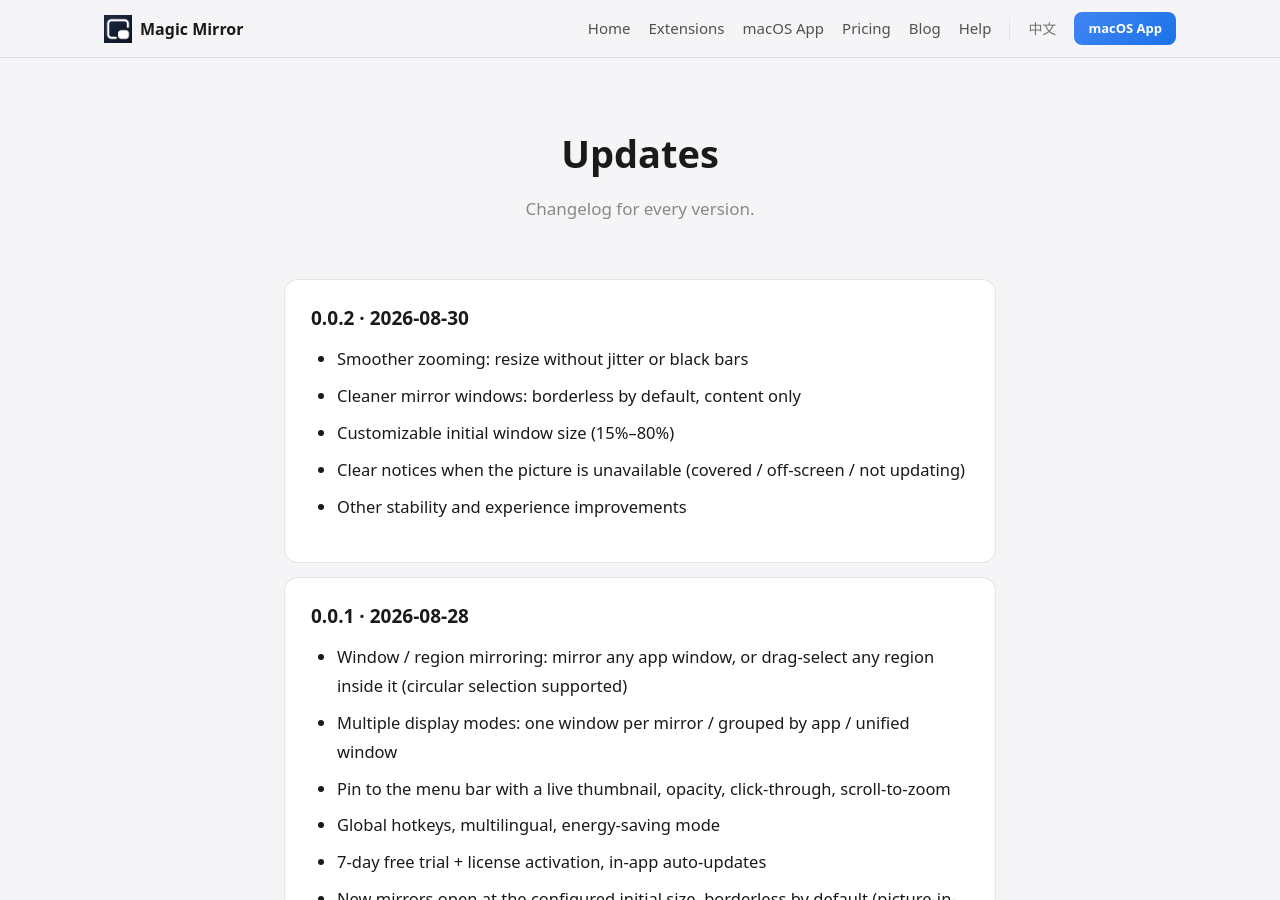
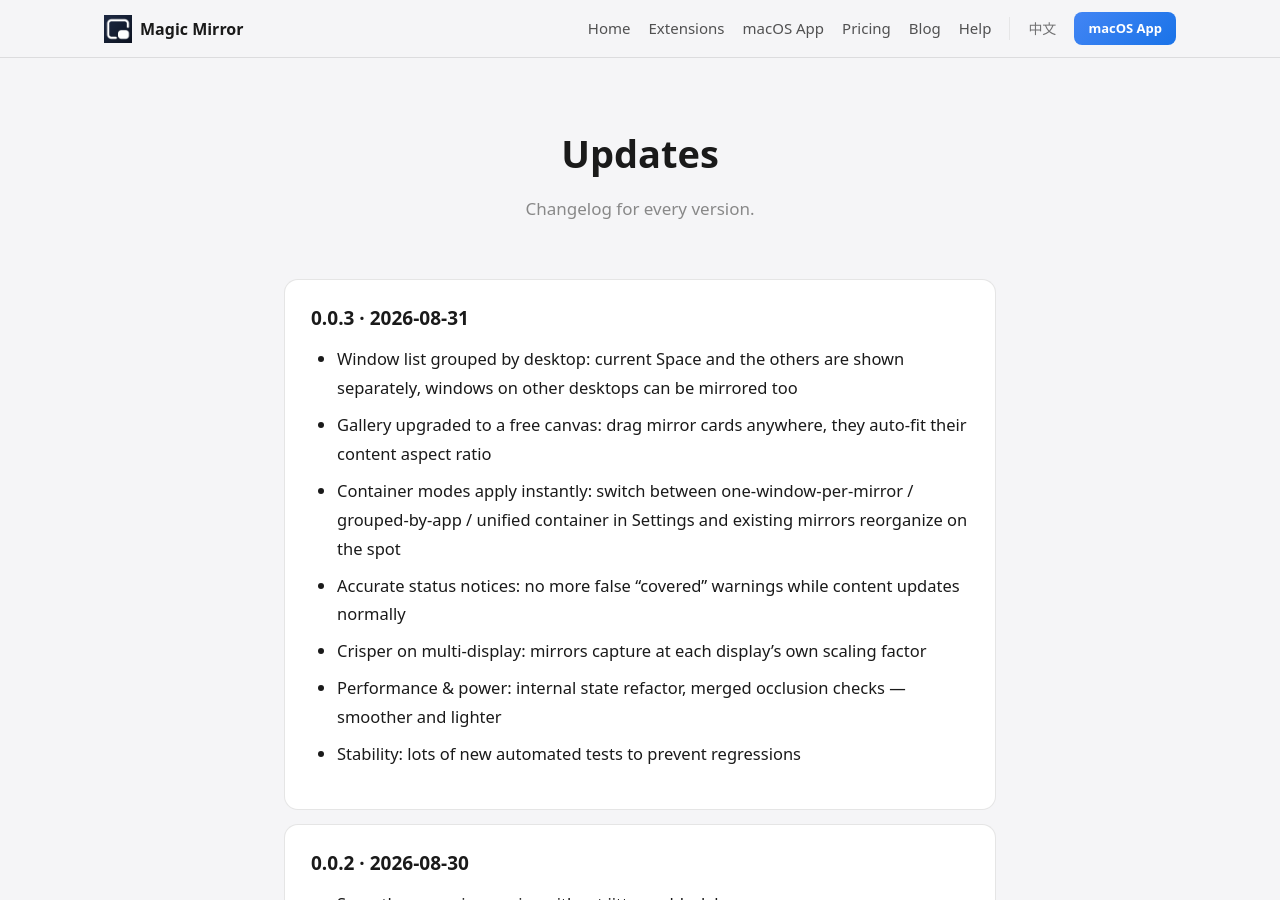
Before and after one commit to gamepunk/magic-mirror, a Jekyll site: the page built from en/updates.html, in a window 1280 px wide and 900 px high. Built offline with Jekyll 4.4.1, drawn with Linux system fonts in a browser that asks for light colours.

Commit message:
release: macOS App 0.0.3
- downloads/: MagicMirror-0.0.3.dmg / .zip（通用版）
- appcast.xml: 0.0.3.278 更新（Sparkle 签名）
- mac.html（en/zh）: 下载链接与版本更新到 0.0.3
- updates.html（en/zh）: 新增 0.0.3 更新日志
- 新增 App 0.0.3 发布博客（中英）

```diff
--- a/en/mac.html
+++ b/en/mac.html
@@ -13,10 +13,10 @@ lead: Mirror any window or screen region into floating on-top windows.
 <section class="content-section container-narrow">
   <h2>Download</h2>
   <div class="dl-buttons">
-    <a class="btn" href="{{ site.baseurl }}/downloads/MagicMirror-0.0.2.dmg">Download DMG (recommended)</a>
-    <a class="btn ghost" href="{{ site.baseurl }}/downloads/MagicMirror-0.0.2.zip">Download ZIP</a>
+    <a class="btn" href="{{ site.baseurl }}/downloads/MagicMirror-0.0.3.dmg">Download DMG (recommended)</a>
+    <a class="btn ghost" href="{{ site.baseurl }}/downloads/MagicMirror-0.0.3.zip">Download ZIP</a>
   </div>
-  <p style="color: var(--color-muted)">Version 0.0.2 · macOS 26.0+ · Universal — works on both Apple Silicon and Intel Macs</p>
+  <p style="color: var(--color-muted)">Version 0.0.3 · macOS 26.0+ · Universal — works on both Apple Silicon and Intel Macs</p>
 
   <h2 style="margin-top: 40px">Or install with Homebrew</h2>
   <div class="note">
--- a/en/updates.html
+++ b/en/updates.html
@@ -12,6 +12,18 @@ lead: Changelog for every version.
 
 <section class="content-section container-narrow">
   <div class="doc-list">
+    <div class="doc-item">
+      <h3>0.0.3 · 2026-08-31</h3>
+      <ul>
+        <li>Window list grouped by desktop: current Space and the others are shown separately, windows on other desktops can be mirrored too</li>
+        <li>Gallery upgraded to a free canvas: drag mirror cards anywhere, they auto-fit their content aspect ratio</li>
+        <li>Container modes apply instantly: switch between one-window-per-mirror / grouped-by-app / unified container in Settings and existing mirrors reorganize on the spot</li>
+        <li>Accurate status notices: no more false “covered” warnings while content updates normally</li>
+        <li>Crisper on multi-display: mirrors capture at each display’s own scaling factor</li>
+        <li>Performance &amp; power: internal state refactor, merged occlusion checks — smoother and lighter</li>
+        <li>Stability: lots of new automated tests to prevent regressions</li>
+      </ul>
+    </div>
     <div class="doc-item">
       <h3>0.0.2 · 2026-08-30</h3>
       <ul>
--- a/zh/mac.html
+++ b/zh/mac.html
@@ -13,10 +13,10 @@ lead: 镜像任意窗口或屏幕区域到多个置顶悬浮窗，随看随用
 <section class="content-section container-narrow">
   <h2>下载</h2>
   <div class="dl-buttons">
-    <a class="btn" href="{{ site.baseurl }}/downloads/MagicMirror-0.0.2.dmg">下载 DMG（推荐）</a>
-    <a class="btn ghost" href="{{ site.baseurl }}/downloads/MagicMirror-0.0.2.zip">下载 ZIP</a>
+    <a class="btn" href="{{ site.baseurl }}/downloads/MagicMirror-0.0.3.dmg">下载 DMG（推荐）</a>
+    <a class="btn ghost" href="{{ site.baseurl }}/downloads/MagicMirror-0.0.3.zip">下载 ZIP</a>
   </div>
-  <p style="color: var(--color-muted)">当前版本 0.0.2 · macOS 26.0+ · 通用版，Apple 芯片与 Intel 均适用</p>
+  <p style="color: var(--color-muted)">当前版本 0.0.3 · macOS 26.0+ · 通用版，Apple 芯片与 Intel 均适用</p>
 
   <h2 style="margin-top: 40px">或者用 Homebrew 安装</h2>
   <div class="note">
```
Also changed, not shown: _en_posts/2026-08-31-app-0-0-3.md (added, +35 -0 lines), _zh_posts/2026-08-31-app-0-0-3.md (added, +35 -0 lines), appcast.xml (+7 -7 lines), zh/updates.html (+12 -0 lines), 2 other files.
